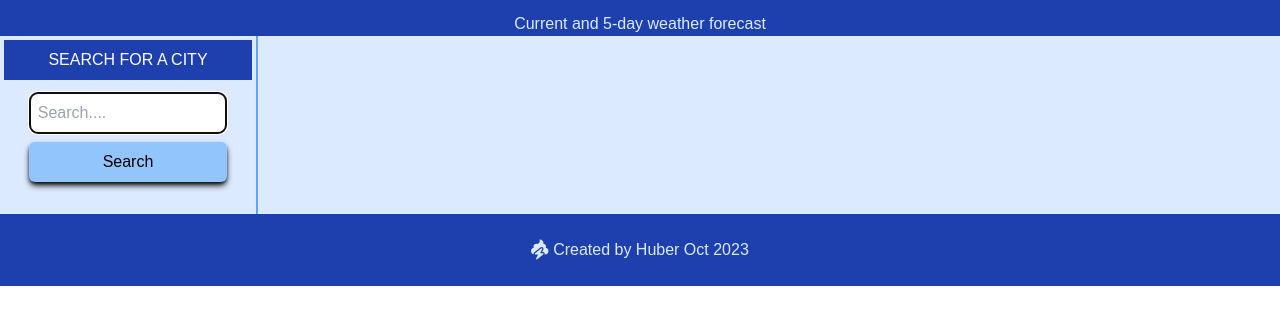
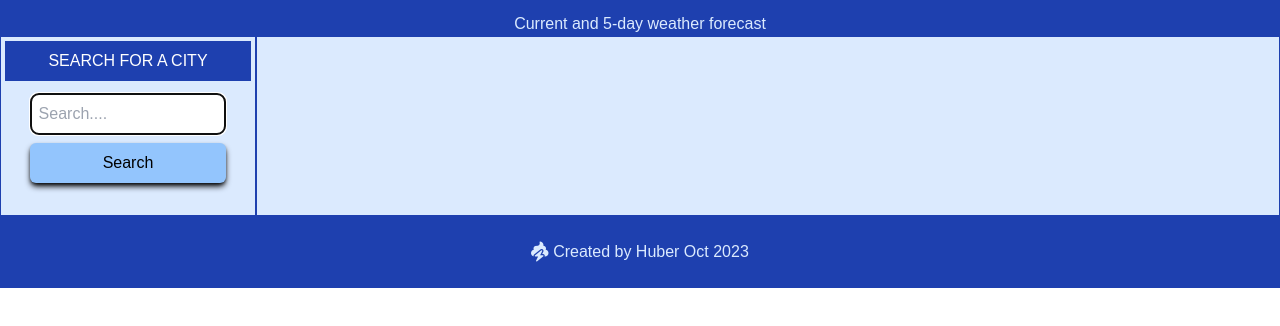
Before and after one commit to hybee234/weather-dashboard, a website: page index.html in a window 1280 px wide. Shown: the part 48-374 px from the top of the page. Drawn offline with nearby package versions, Linux system fonts and the light colour scheme.

Commit message:
Readme done

```diff
--- a/index.html
+++ b/index.html
@@ -25,7 +25,7 @@
       <!-- main container for aside and section -->
             <main class="flex flex-wrap bg-blue-400 justify-center h-fit">
                   <!-- Aside container -->
-                  <aside class="flex-col bg-blue-100 p-1 grow shrink basis-200px sm:w-1/3 md:w-1/4 lg:w-1/5 ">
+                  <aside class="flex-col bg-blue-100 p-1 grow shrink basis-200px sm:w-1/3 md:w-1/4 lg:w-1/5 border border-blue-800">
                         <!-- Search container -->
                         <div class="justify-center items-center text-center mb-5 w-full pb-1 ">     <!--border border-blue-600 mb-1-->
                               <h3 class="text-white bg-blue-800 p-2 mb-2 w-full">SEARCH FOR A CITY</h3>
@@ -49,7 +49,7 @@
                   </aside>
 
                   <!-- Weather forecast Container-->
-                  <section class="flex flex-wrap  bg-blue-100 p-1 grow shrink basis-200px sm:w-2/3 md:w-3/4 lg:w-4/5 border-l-2 border-blue-400">
+                  <section class="flex flex-wrap  bg-blue-100 p-1 grow shrink basis-200px sm:w-2/3 md:w-3/4 lg:w-4/5 border border-blue-800">
                         <!-- Weather forecast for today - larger span width of section container-->
                         <div id="current-weather-container" class="w-full bg-blue-100 text-center ">   <!--border border-blue-600 mb-1-->
                               <!-- Current weather dynamically appends to "current-weather-container"-->
```
Also changed, not shown: README.md, assets/css/tailwind.css, assets/images/screenshot.png (added).
